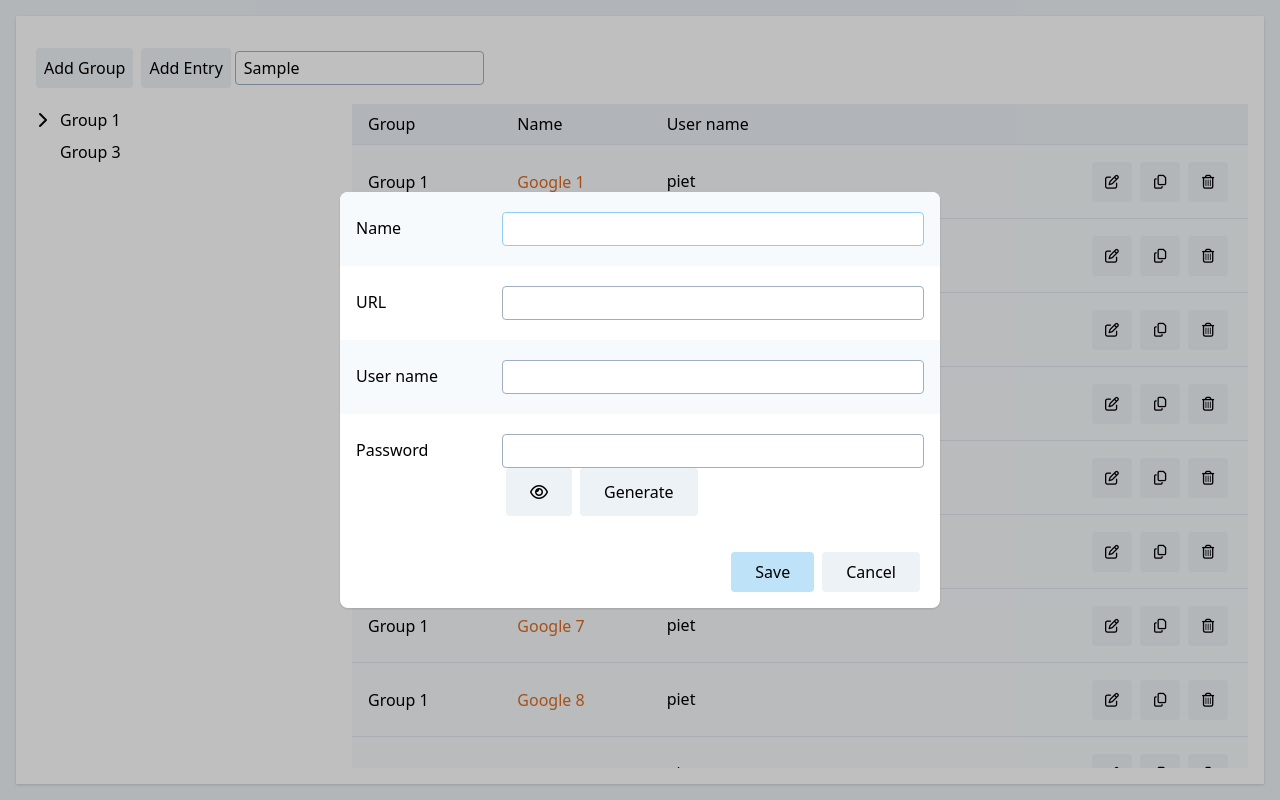
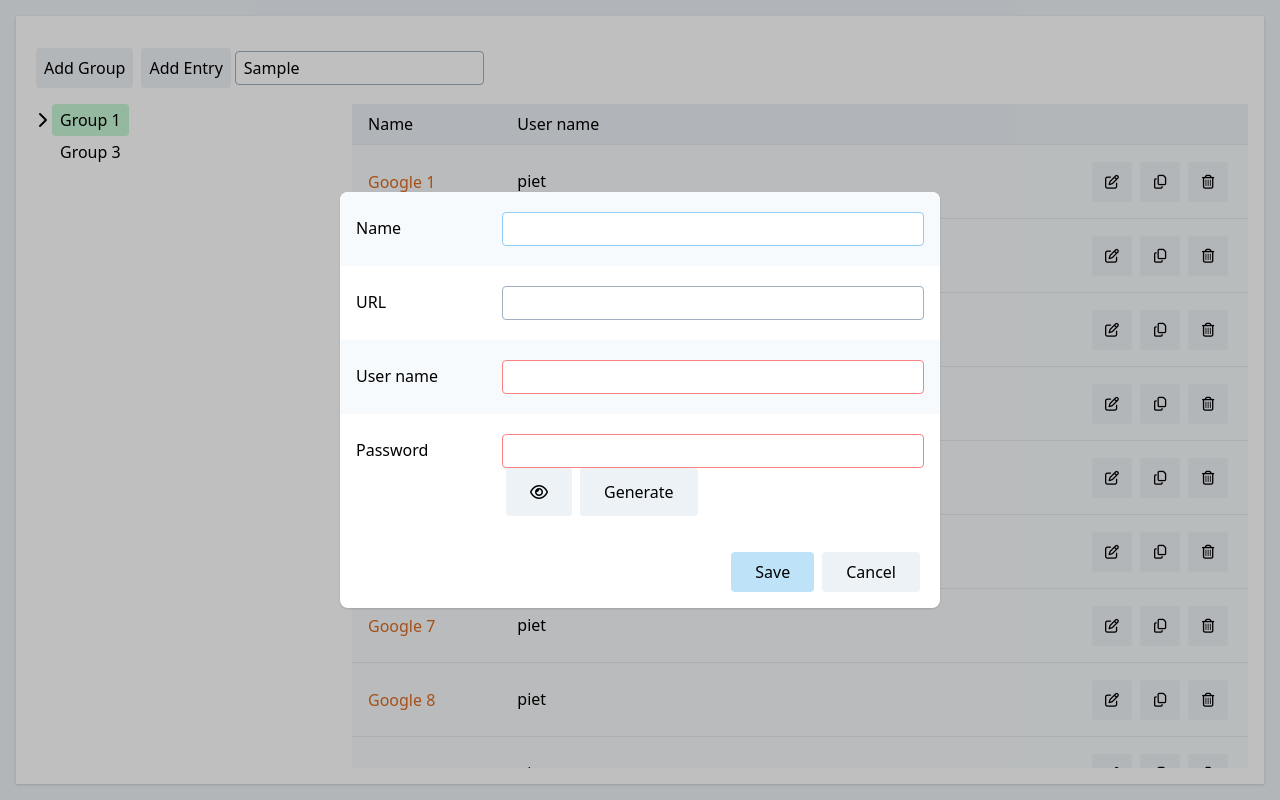
Before and after one commit to dmeelker/PasswordStoreClient, a React (Create React App) app: page / in a window 1280 px wide. Both pictures are taken after typing "Sample" into the empty fields and a click on the button "Add Entry". Built offline with nearby package versions, Linux system fonts and the light colour scheme.

Commit message:
Cleanup and refactor

```diff
--- a/src/App.tsx
+++ b/src/App.tsx
@@ -1,7 +1,5 @@
 import React from 'react';
-import logo, { ReactComponent } from './logo.svg';
 import './styles.css';
-import { render } from '@testing-library/react';
 import { Login } from './Screens/Login/Login';
 import { Overview } from './Screens/Overview/Overview';
 
@@ -36,12 +34,10 @@ class App extends React.Component<Props, State> {
   public render() {
     switch (this.state.activeScreen) {
       case Screen.Login:
-        return (<
-          Login loginSuccessful={() => this.loginSuccessful()} />
-        );
+        return <Login loginSuccessful={() => this.loginSuccessful()} />;
 
       case Screen.Overview:
-        return (<Overview></Overview>);
+        return <Overview/>;
     }
   }
 }
--- a/src/Components/Overlay/Overlay.scss
+++ /dev/null
@@ -1,6 +0,0 @@
-.overlay {
-    position: fixed;
-    background-color: green;
-    width: 100%;
-    height: 100%;
-}
--- a/src/Components/Overlay/Overlay.tsx
+++ b/src/Components/Overlay/Overlay.tsx
@@ -1,5 +1,4 @@
 import React from "react";
-//import "./Overlay.scss";
 
 export interface OverlayProps {
     children: any;
--- /dev/null
+++ b/src/RenderHelpers.ts
@@ -0,0 +1,11 @@
+function wrapClassName(className: string): string {
+    return " " + className + " " ;
+}
+
+export function conditionalClass(firstClass: boolean, firstClassName: string, secondClassName: string = ""): string {
+    return wrapClassName(firstClass ? firstClassName : secondClassName);
+}
+
+export function alternatingClass(index: number, oddClassName: string, evenClassName: string = ""): string {
+    return wrapClassName(index % 2 == 1 ? oddClassName : evenClassName);
+}
--- a/src/Screens/Login/Login.tsx
+++ b/src/Screens/Login/Login.tsx
@@ -26,12 +26,9 @@ export function Login(props: LoginProps) {
         button = <input type="submit" value="Log in" className="btn btn-primary w-full rounded-full mx-0"/>
     }
 
-
-    const panelStyle = {width: 500};
-
     return (
         <div className="h-full flex">
-        <div className="bg-white shadow p-4 m-auto px-20 py-16" style={panelStyle}>
+        <div className="bg-white shadow p-4 m-auto px-20 py-16" style={{width: 500}}>
             <form onSubmit={handleSubmit}>
                 <div className="text-l leading-10 ">
                     <input type="text" value={username} onChange={(e) => setUsername(e.target.value)} placeholder="User name" className="block w-full border border-gray-500 rounded-t-lg px-2 focus:outline-none text-center box-border"/>
--- a/src/Screens/Overview/EntryDetails.tsx
+++ b/src/Screens/Overview/EntryDetails.tsx
@@ -1,6 +1,7 @@
 import React, { useEffect } from 'react';
 import { PasswordEntry } from '../../Model/Model';
 import { GeneratePassword } from '../../Services/PasswordGenerator';
+import { conditionalClass, alternatingClass } from '../../RenderHelpers';
 
 interface EntryDetailsProp {
     entry: PasswordEntry;
@@ -9,7 +10,7 @@ interface EntryDetailsProp {
 }
 
 export function EntryDetails(props: EntryDetailsProp) {
-    let entry = props.entry;
+    const entry = props.entry;
     const [showPassword, setShowPassword] = React.useState(false);
     const [password, setPassword] = React.useState(entry.password);
     const firstField = React.useRef<HTMLInputElement>(null);
@@ -18,7 +19,7 @@ export function EntryDetails(props: EntryDetailsProp) {
         firstField.current?.focus();
     }, []);
 
-    const onFormSubmit = (event: React.FormEvent<HTMLFormElement>) => {
+    function onFormSubmit(event: React.FormEvent<HTMLFormElement>) {
         event.preventDefault();
 
         const formData = new FormData(event.target as HTMLFormElement);
@@ -29,56 +30,45 @@ export function EntryDetails(props: EntryDetailsProp) {
         props.savePressed();
     };
 
-    const cancelButtonPressed = (event: React.MouseEvent) => {
+    function cancelButtonPressed(event: React.MouseEvent) {
+        props.cancelPressed();
         event.preventDefault();
-        props.cancelPressed();
     };
 
-    const togglePasswordShown = (event: React.MouseEvent) => {
+    function togglePasswordShown(event: React.MouseEvent) {
         setShowPassword(!showPassword);
         event.preventDefault();
     };
 
-    const generatePassword = (event: React.MouseEvent) => {
+    function generatePassword(event: React.MouseEvent) {
         const password = GeneratePassword({minLength: 32});
         setPassword(password);
         event.preventDefault();
     };
 
-    const baseRowStyle = "px-4 py-5 grid grid-cols-4 gap-4";
-    const oddRowStyle = baseRowStyle + " bg-gray-100";
-    const evenRowStyle = baseRowStyle + " bg-white";
-
-    const popupStyle = {width: 600};
+    let rowIndex = 0;
 
     return (
-        <div style={popupStyle}>
+        <div style={{width: 600}}>
             <form onSubmit={onFormSubmit}>
                 <div className="leading-8">
-                    <div className={oddRowStyle}>
-                        <label className="">Name</label>
-                        <input type="text" name="name" className="text-input col-span-3" defaultValue={props.entry.name} autoComplete="off" ref={firstField}/>
-                    </div>
+                    <FormRow index={rowIndex++} label="Name">
+                        <input type="text" name="name" className="text-input w-full" defaultValue={props.entry.name} autoComplete="off" ref={firstField} required/>
+                    </FormRow>
 
-                    <div className={evenRowStyle}>
-                        <label className="">URL</label>
-                        <input type="text" name="url" className="text-input col-span-3" defaultValue={props.entry.url} autoComplete="off"/>
-                    </div>
+                    <FormRow index={rowIndex++} label="URL">
+                        <input type="url" name="url" className="text-input w-full" defaultValue={props.entry.url} autoComplete="off"/>
+                    </FormRow>
 
-                    <div className={oddRowStyle}>
-                        <label className="">User name</label>
-                        <input type="text" name="username" className="text-input col-span-3" defaultValue={props.entry.username} autoComplete="off"/>
-                    </div>
+                    <FormRow index={rowIndex++} label="User name">
+                        <input type="text" name="username" className="text-input w-full" defaultValue={props.entry.username} autoComplete="off" required/>
+                    </FormRow>
 
-                    <div className={evenRowStyle}>
-                        <label className="">Password</label>
-                        <div className="col-span-3">
-                            <input type={showPassword ? "text": "password"} name="password" className="text-input w-full" value={password} onChange={(event)=>{ setPassword(event.target.value)}} />
-
-                            <button type="button" className="btn" onClick={togglePasswordShown}><i className="far fa-eye"></i></button>
-                            <button type="button" className="btn" onClick={generatePassword}>Generate</button>
-                        </div>
-                    </div>
+                    <FormRow index={rowIndex++} label="Password">
+                        <input type={showPassword ? "text": "password"} name="password" className="text-input w-full" value={password} onChange={(event)=>{ setPassword(event.target.value)}} required/>
+                        <button type="button" className="btn" onClick={togglePasswordShown}><i className="far fa-eye"></i></button>
+                        <button type="button" className="btn" onClick={generatePassword}>Generate</button>
+                    </FormRow>
                 </div>
                 <div className="text-right m-4">
                     <button type="submit" className="btn-primary">Save</button>
@@ -88,3 +78,20 @@ export function EntryDetails(props: EntryDetailsProp) {
         </div>
     );
 }
+
+interface FormRowProps {
+    index: number;
+    label: string;
+    children: any;
+}
+
+function FormRow(props: FormRowProps) {
+    return (
+        <div className={"px-4 py-5 grid grid-cols-4 gap-4" + alternatingClass(props.index, "bg-white", "bg-gray-100")}>
+            <label className="">{props.label}</label>
+            <div className="col-span-3">
+                {props.children}
+            </div>
+        </div>
+    );
+}
--- a/src/Screens/Overview/EntryTable.tsx
+++ b/src/Screens/Overview/EntryTable.tsx
@@ -4,55 +4,51 @@ import copy from 'copy-to-clipboard';
 
 export interface EntryTableProps {
   entries: Array<PasswordEntry>;
-  onEntrySelected: (entry: PasswordEntry) => any;
   openEntry: (entry: PasswordEntry) => any;
   onDeleteEntry: (entry: PasswordEntry) => any;
 }
 
 export function EntryTable(props: EntryTableProps) {
-  let rows = [];
-
   const copyToClipboard = (entry: PasswordEntry) => {
     copy(entry.password);
   };
-
-  const openEntryUrl = (entry: PasswordEntry) => {
-    window.open(entry.url, "_blank");
-  };
-
-  for (let item of props.entries) {
-    let name = <span>{item.name}</span>;
-    if (item.containsUrl()) {
-      name = <a href={item.url} target="_blank">{item.name}</a>
-    }
-
-    rows.push(
-      <tr key={item.id}>
-        <td className="leading-10">{item.group.name}</td>
-        <td onClick={() => props.onEntrySelected(item)} className="leading-10">{name}</td>
-        <td onClick={() => props.onEntrySelected(item)} className="leading-10">{item.username}
-            <div className="float-right">
-              <button className="btn-icon" onClick={() => props.openEntry(item)}><i className="far fa-edit"></i></button>
-              <button className="btn-icon" onClick={() => copyToClipboard(item)}><i className="far fa-copy"></i></button>
-              <button className="btn-icon" onClick={() => props.onDeleteEntry(item)}><i className="far fa-trash-alt"></i></button>
-            </div>
-        </td>
-      </tr>
-    );
-  }
 
   return (
     <table className="w-full">
       <thead>
         <tr>
-          <th className="w-1/6">Group</th>
           <th className="w-1/6">Name</th>
           <th className="">User name</th>
         </tr>
       </thead>
       <tbody>
-        {rows}
+        {props.entries.map((entry) =>
+          <tr key={entry.id}>
+            <td className="leading-10"><EntryName entry={entry}/></td>
+            <td className="leading-10">{entry.username}
+                <div className="float-right">
+                  <button className="btn-icon" onClick={() => props.openEntry(entry)}><i className="far fa-edit"></i></button>
+                  <button className="btn-icon" onClick={() => copyToClipboard(entry)}><i className="far fa-copy"></i></button>
+                  <button className="btn-icon" onClick={() => props.onDeleteEntry(entry)}><i className="far fa-trash-alt"></i></button>
+                </div>
+            </td>
+          </tr>
+        )}
       </tbody>
     </table>
   );
 }
+
+interface EntryNameProps {
+  entry: PasswordEntry;
+}
+
+function EntryName(props: EntryNameProps) {
+  const entry = props.entry;
+
+  if (props.entry.containsUrl()) {
+    return <a href={entry.url} target="_blank">{entry.name}</a>
+  } else {
+    return <span>{entry.name}</span>;
+  }
+}
--- a/src/Screens/Overview/GroupList.tsx
+++ b/src/Screens/Overview/GroupList.tsx
@@ -1,25 +1,41 @@
 import React from 'react';
 import { PasswordGroup } from '../../Model/Model';
+import { conditionalClass } from '../../RenderHelpers';
+
+interface GroupListProps {
+  groups: Array<PasswordGroup>;
+  selectedGroup: PasswordGroup;
+  onGroupSelected: (newSelection: PasswordGroup) => any;
+}
+
+export function GroupList(props: GroupListProps) {
+  return (<div className="group-list">
+    {props.groups.map((group) => (
+      <GroupNode
+        key={group.id}
+        group={group}
+        selectedGroup={props.selectedGroup}
+        onGroupSelected={props.onGroupSelected}
+      />
+    ))}
+  </div>);
+}
 
 interface GroupNodeProps {
   group: PasswordGroup;
+  selectedGroup: PasswordGroup;
   onGroupSelected: (newSelection: PasswordGroup) => any;
 }
 
 function GroupNode(props: GroupNodeProps) {
   const [collapsed, setCollapsed] = React.useState(true);
   const collapsible = props.group.groups.length > 0;
-  let children = [];
 
-  for(let child of props.group.groups) {
-    children.push(<GroupNode key={child.id} group={child} onGroupSelected={props.onGroupSelected}></GroupNode>);
-  }
-
-  const groupSelected = () => {
+  function groupSelected(){
     props.onGroupSelected(props.group);
   };
 
-  const toggleCollapse = () => {
+  function toggleCollapse() {
     setCollapsed(!collapsed);
   };
 
@@ -27,28 +43,22 @@ function GroupNode(props: GroupNodeProps) {
     <div>
       <div className=" leading-8">
         <button className="w-5 inline-block focus:outline-none" onClick={toggleCollapse}>
-          {collapsible ?
-            <i className={"fas " + (collapsed ? "fa-chevron-right" : "fa-chevron-down")}></i> :
-            ""
+          {collapsible &&
+            <i className={"fas" + conditionalClass(collapsed, "fa-chevron-right", "fa-chevron-down")}></i>
           }
         </button>
-        <button className="flex-1 px-2 text-left hover:bg-green-200 focus:bg-green-200 focus:outline-none" onClick={groupSelected} onDoubleClick={toggleCollapse}>{props.group.name}</button>
+        <button className={"flex-1 px-2 text-left rounded hover:bg-green-200 focus:bg-green-200 focus:outline-none" + conditionalClass(props.selectedGroup == props.group, "bg-green-200")}
+          onClick={groupSelected}
+          onDoubleClick={toggleCollapse}>{props.group.name}</button>
       </div>
-      <div className={(collapsed ? "hidden" : "") + " pl-4"} >{children}</div>
+      <div className={conditionalClass(collapsed, "hidden") + "pl-4"}>
+        {props.group.groups.map((child) =>
+          <GroupNode
+            key={child.id}
+            group={child}
+            selectedGroup={props.selectedGroup}
+            onGroupSelected={props.onGroupSelected}/>)
+        }
+        </div>
     </div>)
 }
-
-export interface GroupListProps {
-  groups: Array<PasswordGroup>;
-  selectedGroup: PasswordGroup;
-  onGroupSelected: (newSelection: PasswordGroup) => any;
-}
-
-export function GroupList(props: GroupListProps) {
-  return (<div className="group-list">
-    {props.groups.map((group, index) => (
-      <GroupNode group={group} onGroupSelected={props.onGroupSelected}/>
-      // <button className="w-full text-left px-4 py-2 hover:bg-green-200 focus:bg-green-200" key={group.id} onClick={() => props.selectionChangedHandler(group)}>{group.name}</button>
-    ))}
-  </div>);
-}
--- a/src/Screens/Overview/Overview.scss
+++ /dev/null
@@ -1,95 +0,0 @@
-.overview-wrap {
-    display: flex;
-    flex-direction: column;
-    height: 100%;
-
-    .header {
-        height: 2em;
-        line-height: 2em;
-    }
-
-    .overview-container {
-        display: flex;
-        flex-grow: 1;
-
-        .tree-container{
-            min-width: 300px;
-        }
-
-        .table-container{
-            flex-grow: 1;
-        }
-    }
-}
-
-.group-list {
-    height: 100%;
-
-    button {
-        display: block;
-        text-align: left;
-        border: none;
-        background-color: transparent;
-        outline: none;
-        padding-top: .25em;
-        padding-bottom: .25em;
-
-        &:hover{
-            font-weight: 600;
-            background-color: lightgray;
-        }
-    }
-}
-
-.entry-table {
-    width: 100%;
-    border-collapse: collapse;
-
-    th, td {
-        text-align: left;
-        border: none;
-    }
-
-    thead {
-        th:nth-child(1) {
-            width: 60%;
-        }
-
-        th:nth-child(2) {
-            width: 30%;
-        }
-    }
-
-    tbody {
-        tr:nth-child(odd) td {
-            background-color: lightgray;
-        }
-    }
-}
-
-.entry-details {
-    position: absolute;
-    width: 500px;
-    height: 500px;
-    left: 50%;
-    top: 50%;
-    transform: translate(-50%, -50%);
-
-    .table {
-        display: flex;
-        flex-wrap: wrap;
-
-        * {
-            flex-grow: 1;
-            box-sizing: border-box;
-            width: 50%;
-        }
-
-        *:nth-child(odd) {
-            width: 30%;
-        }
-        *:nth-child(even) {
-            width: 70%;
-        }
-    }
-}
--- a/src/Screens/Overview/Overview.tsx
+++ b/src/Screens/Overview/Overview.tsx
@@ -8,7 +8,6 @@ import { EntryDetails } from './EntryDetails';
 export function Overview() {
   const [groups, setGroups] = useState(ApplicationModel.instance.groups);
   const [selectedGroup, setSelectedGroup] = useState(groups[0]);
-  const [selectedEntry, setSelectedEntry] = useState<PasswordEntry>();
   const [openEntry, setOpenEntry] = useState<PasswordEntry>();
   const [createMode, setCreateMode] = useState(false);
 
@@ -75,10 +74,18 @@ export function Overview() {
         </div>
         <div className="flex-1 flex overflow-hidden">
           <div className="w-1/4 mr-4">
-            <GroupList groups={groups} selectedGroup={selectedGroup} onGroupSelected={(newSelection => setSelectedGroup(newSelection))} />
+            <GroupList
+              groups={groups}
+              selectedGroup={selectedGroup}
+              onGroupSelected={newSelection => setSelectedGroup(newSelection)}
+            />
           </div>
           <div className="flex-1 overflow-y-auto h-full">
-            <EntryTable entries={selectedGroup.entries} openEntry={showEntryDetails} onEntrySelected={(entry) => setSelectedEntry(entry)} onDeleteEntry={doDeleteEntry}/>
+            <EntryTable
+              entries={selectedGroup.entries}
+              openEntry={showEntryDetails}
+              onDeleteEntry={doDeleteEntry}
+            />
           </div>
         </div>
         {entryDetails}
--- a/src/styles-source.css
+++ b/src/styles-source.css
@@ -76,6 +76,9 @@ a:hover {
     @apply outline-none border-blue-300;
 }
 
+input:invalid {
+    @apply border-red-400;
+}
 
 /* Table */
 table {
```
Also changed, not shown: src/styles.css.
